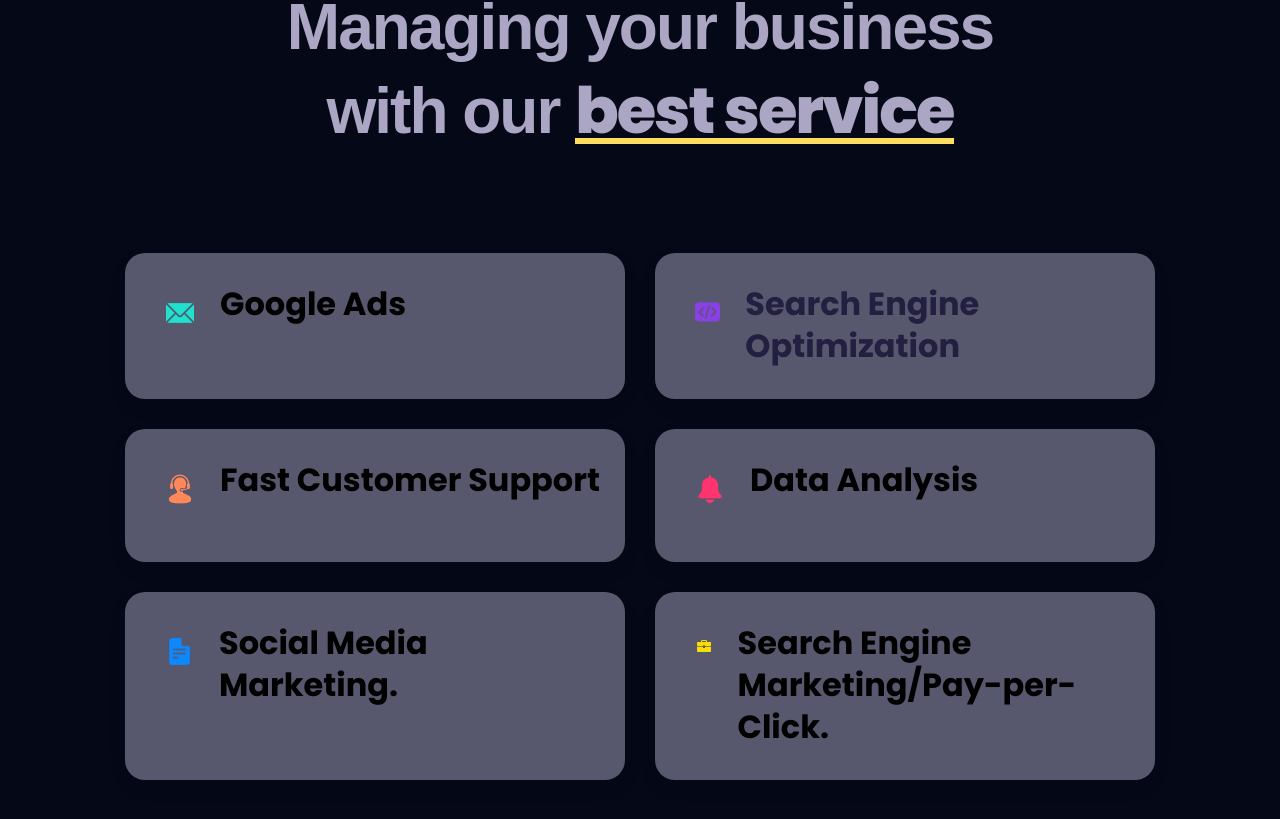
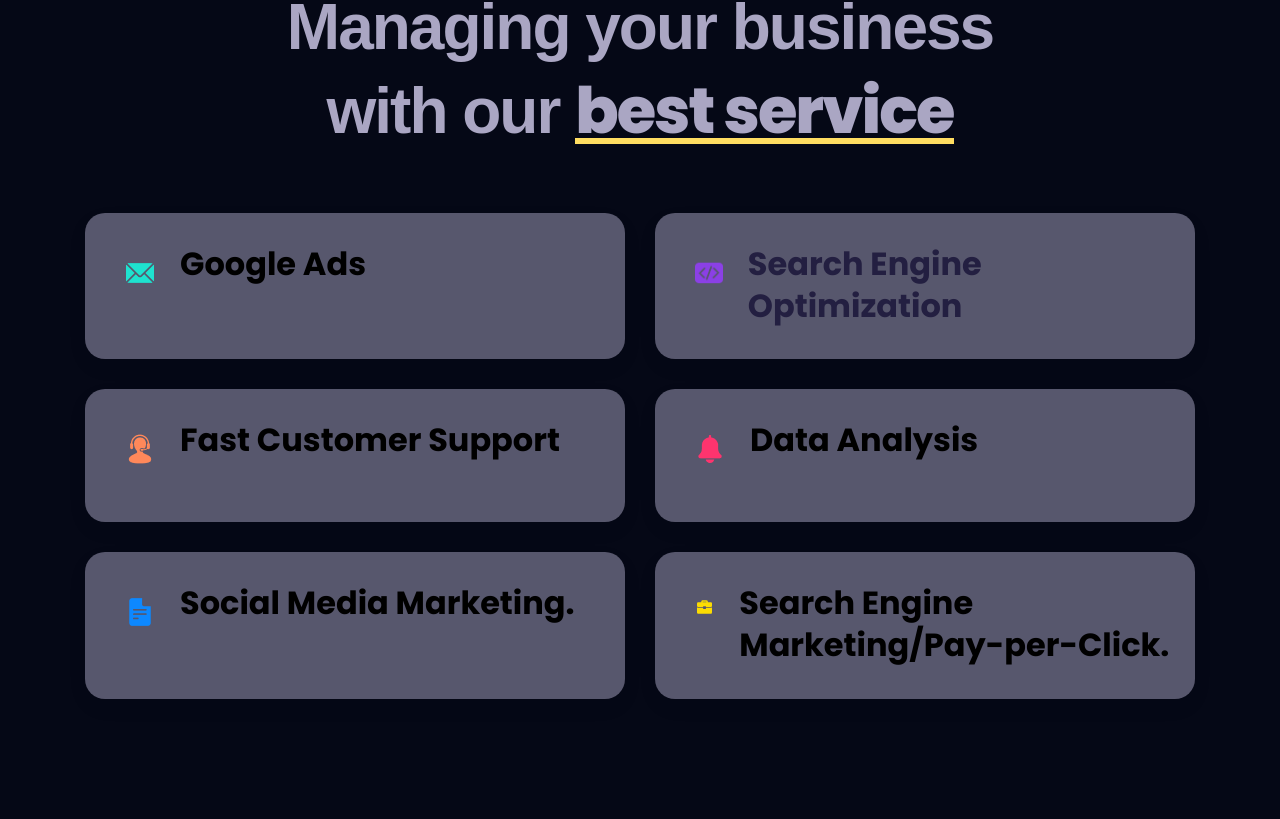
Before and after one commit to SanthoshToorpu/snaptri-1, a React (Vite) app: page / in a window 1280 px wide. Shown: the part 2017-2836 px from the top of the page. Built offline with nearby package versions, Linux system fonts and the light colour scheme.

Commit message:
removed p-10 in services component

```diff
--- a/src/components/Services.jsx
+++ b/src/components/Services.jsx
@@ -11,7 +11,7 @@
           <h2 className="h2 section-title text-center text-secondary">Managing your business with our <span className="has-before">best
               service</span></h2>
 
-          <ul className="grid-list p-10">
+          <ul className="grid-list">
 
             <li>
               <div className="service-card bg-secondary bg-opacity-50" >
```
